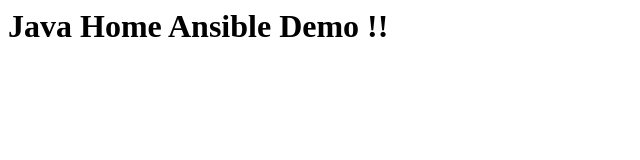
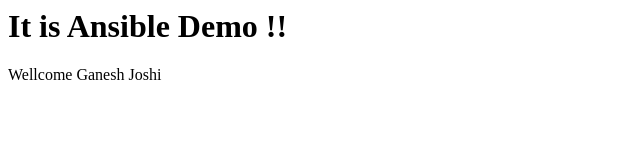
Before and after one commit to g9ganesh/myapp-ansible, a plain HTML site: page index.html in a window 1280 px wide. Shown: the whole page, without its empty margins (0-640 px from the left). Drawn offline with Linux system fonts and the light colour scheme.

Commit message:
First commit

```diff
--- a/index.html
+++ b/index.html
@@ -1 +1,2 @@
-<h1> Java Home Ansible Demo !!</h1>
+<h1> It is Ansible Demo !!</h1>
+<p1> Wellcome Ganesh Joshi </p1>
```
